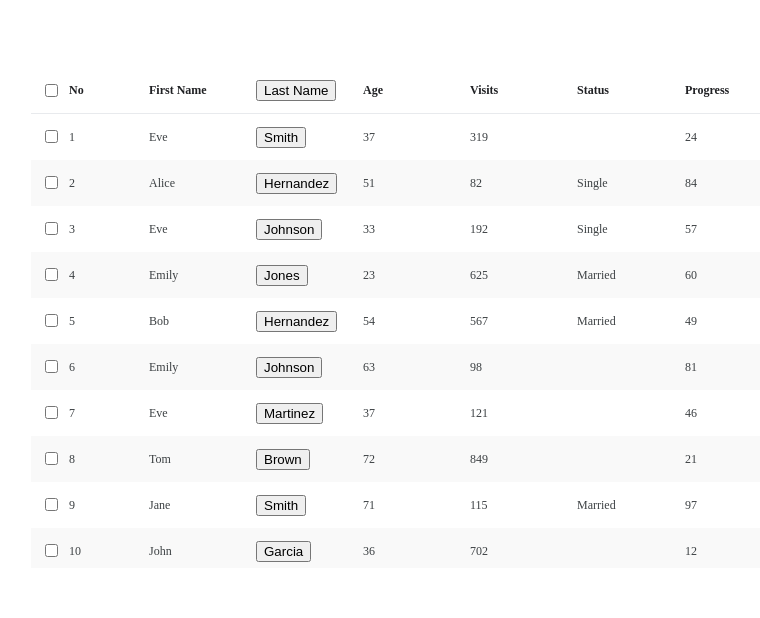
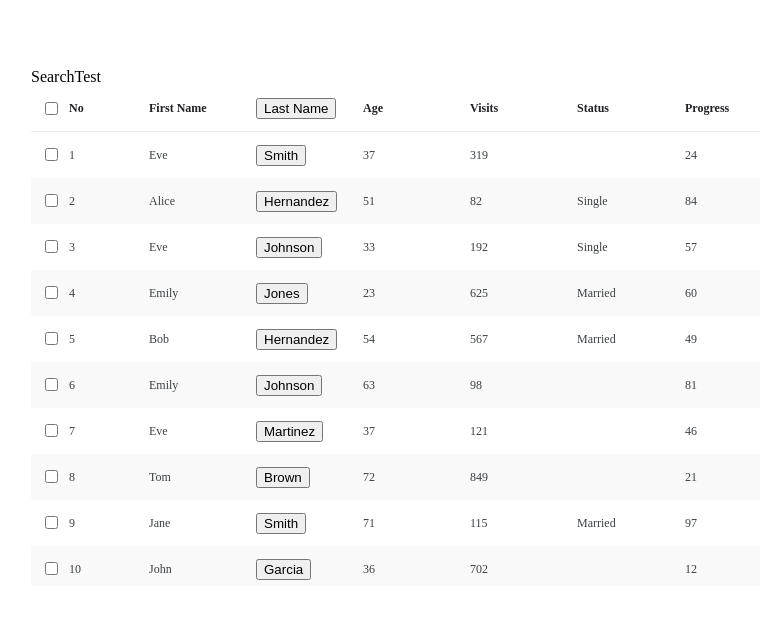
Before and after one commit to jeongye01/tanstack-table-wrapping, a React (Vite) app: page / in a window 1280 px wide. Shown: the top 618 px of the page, without its empty margins (37-797 px from the left). Built offline with nearby package versions, Linux system fonts and the light colour scheme.

Commit message:
feat: compound 초기

```diff
--- a/src/tables2/components/Container/TableContainer.tsx
+++ b/src/tables2/components/Container/TableContainer.tsx
@@ -1,21 +1,22 @@
-import React from 'react';
 import { useTableContext } from '../../tableContext';
+import { TableHeader } from '../Header/TableHeader';
+import { TableBody } from '../Body/TableBody';
 
-export const TableContainer = ({
-   containerRef,
-   children,
-   style,
-}: {
-   containerRef: React.RefObject<HTMLDivElement>;
-   children: React.ReactNode;
-   style: React.CSSProperties;
-}) => {
-   const { bottomRef } = useTableContext();
+export const TableContainer = () => {
+   const { bottomRef, containerRef, containerStyle, tableTotalHeight, tableTotalWidth } = useTableContext();
    return (
-      <div ref={containerRef} className="dbmaster-table-container dbmaster-table-scrollbar" style={style}>
-         {children}
-         <div ref={bottomRef} style={{ height: '3px', width: '100%', background: 'transparent' }}></div>
-         asdf
+      <div ref={containerRef} className="dbmaster-table-container dbmaster-table-scrollbar" style={containerStyle}>
+         <table
+            className="dbmaster-table"
+            style={{
+               height: tableTotalHeight,
+               width: tableTotalWidth,
+            }}
+         >
+            <TableHeader />
+            <TableBody />
+         </table>
+         <div ref={bottomRef} style={{ height: '3px', width: '100%', background: 'transparent' }} />
       </div>
    );
 };
--- /dev/null
+++ b/src/tables2/components/SearchTest.tsx
@@ -0,0 +1,8 @@
+import React from 'react';
+import { useTableContext } from '../tableContext';
+
+export const SearchTest = () => {
+   const { tableTotalWidth } = useTableContext();
+   console.log(tableTotalWidth);
+   return <div>SearchTest</div>;
+};
--- a/src/tables2/components/Table.tsx
+++ b/src/tables2/components/Table.tsx
@@ -1,82 +1,18 @@
-import { type TableOptions } from '@tanstack/react-table';
-import { useRef, type CSSProperties } from 'react';
 import { useTable } from '../hooks/useTable';
 import { TableProvider } from '../tableContext';
-import { TableHeader } from './Header/TableHeader';
-import { TableBody } from './Body/TableBody';
-import { TableContainer } from './Container/TableContainer';
+import { TableProps } from '../type';
 
-interface TableSizeOptions {
-   width?: CSSProperties['width'];
-   height?: CSSProperties['height'];
-   minWidth?: CSSProperties['minWidth'];
-   minHeight?: CSSProperties['minHeight'];
-   maxWidth?: CSSProperties['maxWidth'];
-   maxHeight?: CSSProperties['maxHeight'];
-}
-interface TableProps<TData> extends Pick<TableOptions<TData>, 'data' | 'columns'> {
-   enableRowIndex?: boolean;
-   onLoadMore?: () => void;
-   hasMoreData?: boolean;
-   option?: {
-      // size 옵션으로 바꿔야 하나
-      tableSize?: TableSizeOptions;
-      rowHeight?: number;
-      fontSize?: number;
-   };
-}
+export const Table = <TData,>(props: TableProps<TData> & { children: React.ReactNode }) => {
+   const { children, ...tableProps } = props;
 
-export const Table = <TData,>({
-   data,
-   columns,
-   option,
-   enableRowIndex,
-   onLoadMore,
-   hasMoreData,
-}: TableProps<TData>) => {
-   const { tableSize, rowHeight = 46, fontSize = 12 } = option || {};
-   const containerRef = useRef<HTMLDivElement>(null);
-   const table = useTable<TData>({
-      data,
-      columns,
-      rowHeight,
-      enableRowIndex,
-      containerRef,
-      onLoadMore,
-      hasMoreData,
-   });
+   const table = useTable<TData>(tableProps);
    return (
       <TableProvider
          value={{
             ...table,
          }}
       >
-         <TableContainer
-            containerRef={containerRef}
-            style={
-               {
-                  height: tableSize?.height ?? '100%',
-                  minHeight: tableSize?.minHeight,
-                  maxHeight: tableSize?.maxHeight,
-                  width: tableSize?.width ?? '100%',
-                  maxWidth: tableSize?.maxWidth,
-                  minWidth: tableSize?.minWidth,
-                  '--dbmaster-row-height': `${rowHeight}px`,
-                  '--dbmaster-font-size': `${fontSize}px`,
-               } as React.CSSProperties
-            }
-         >
-            <table
-               className="dbmaster-table"
-               style={{
-                  height: table.tableTotalHeight,
-                  width: table.tableTotalWidth,
-               }}
-            >
-               <TableHeader />
-               <TableBody />
-            </table>
-         </TableContainer>
+         {children}
       </TableProvider>
    );
 };
--- a/src/tables2/components/TableTest.tsx
+++ b/src/tables2/components/TableTest.tsx
@@ -2,6 +2,8 @@ import { type ColumnDef } from '@tanstack/react-table';
 
 import { Table } from './Table';
 import { RowIndexColumn } from './Column/RowIndexColumn';
+import { TableContainer } from './Container/TableContainer';
+import { SearchTest } from './SearchTest';
 
 function generateRandomData(count = 500) {
    const firstNames = ['John', 'Jane', 'Alice', 'Bob', 'Charlie', 'Eve', 'Grace', 'Tom', 'Emily', 'David'];
@@ -108,34 +110,15 @@ const columns: ColumnDef<Person>[] = [
       size: 500,
       minSize: 80,
    },
-   // columnHelper.accessor(row => row.lastName, {
-   //   id: 'lastName',
-   //   header: () => <span>Last Name</span>,
-   // }),
-   // columnHelper.accessor('age', {
-   //   header: () => 'Age',
-   //   cell: info => info.renderValue(),
-   // }),
-   // columnHelper.accessor('visits', {
-   //   header: () => <span>Visits</span>,
-   // }),
-   // columnHelper.accessor('status', {
-   //   header: 'Status',
-   // }),
-   // columnHelper.accessor('progress', {
-   //   header: 'Profile Progress',
-   // }),
 ];
 export const TableTest = () => {
    console.log(randomData.length);
    return (
       <div style={{ padding: '60px' }}>
-         <Table
-            data={randomData}
-            columns={columns}
-            onLoadMore={() => console.log('hid')}
-            option={{ tableSize: { height: '500px' } }}
-         />
+         <Table<Person> data={randomData} columns={columns} option={{ tableSize: { height: '500px' } }}>
+            <SearchTest />
+            <TableContainer />
+         </Table>
       </div>
    );
 };
--- /dev/null
+++ b/src/tables2/hooks/useColumnFilter.ts
@@ -0,0 +1,8 @@
+import { ColumnFiltersState } from '@tanstack/react-table';
+import { useState } from 'react';
+
+export const useColumnFilters = <TData>() => {
+   const [columnFilters, setColumnFilters] = useState<ColumnFiltersState>([]);
+
+   return { columnFilters, setColumnFilters };
+};
--- /dev/null
+++ b/src/tables2/hooks/useContainerStyle.ts
@@ -0,0 +1,20 @@
+import { ContainerStyle } from '../type';
+
+export const useContainerStyle = (option?: ContainerStyle) => {
+   const {
+      tableSize,
+      rowHeight = 46, // FIXME:
+      fontSize = 12,
+   } = option || {};
+   const containerStyle = {
+      height: tableSize?.height ?? '100%',
+      minHeight: tableSize?.minHeight,
+      maxHeight: tableSize?.maxHeight,
+      width: tableSize?.width ?? '100%',
+      maxWidth: tableSize?.maxWidth,
+      minWidth: tableSize?.minWidth,
+      '--dbmaster-row-height': `${rowHeight}px`,
+      '--dbmaster-font-size': `${fontSize}px`,
+   } as React.CSSProperties;
+   return { containerStyle };
+};
--- a/src/tables2/hooks/useTable.ts
+++ b/src/tables2/hooks/useTable.ts
@@ -1,41 +1,37 @@
-import { useState } from 'react';
+import { useRef, useState } from 'react';
 import {
    useReactTable,
    getCoreRowModel,
    getSortedRowModel,
-   type TableOptions,
    type SortingState,
+   getFilteredRowModel,
 } from '@tanstack/react-table';
 import { useContainerWidth } from './useContainerWidth';
 import { useColumnSize } from './useColumnSize';
 import { useExtendColumns } from './useExtendColumns';
 import { useDisplayRows } from './useDisplayRows';
 import { useInfiniteScroll } from './useInfiniteScroll';
-
-interface UseTableOptions<TData> extends TableOptions<TData> {
-   enableRowIndex?: boolean;
-   rowHeight: number;
-   containerRef: React.RefObject<HTMLDivElement>;
-   onLoadMore?: () => void;
-   hasMoreData?: boolean;
-}
+import { TableProps } from '../type';
+import { useContainerStyle } from './useContainerStyle';
+import { useColumnFilters } from './useColumnFilter';
 
 export function useTable<TData>({
    data,
    columns: initColumns,
    enableRowIndex,
-   rowHeight,
-   containerRef,
+   option,
    onLoadMore,
    hasMoreData,
-}: UseTableOptions<TData>) {
+}: TableProps<TData>) {
    const [sorting, setSorting] = useState<SortingState>([]);
+   const containerRef = useRef<HTMLDivElement>(null);
    const { size: containerSize } = useContainerWidth({ containerRef });
    const { extentedColumns: columns } = useExtendColumns({ columns: initColumns, enableRowIndex });
    const { columnSizeMap, onColumnResize, tableTotalWidth } = useColumnSize({
       columns,
       tableWidth: containerSize?.width,
    });
+   const { columnFilters, setColumnFilters } = useColumnFilters();
    const table = useReactTable({
       data,
       columns,
@@ -44,21 +40,27 @@ export function useTable<TData>({
       getCoreRowModel: getCoreRowModel(),
       getSortedRowModel: getSortedRowModel(),
       onSortingChange: setSorting,
+      getFilteredRowModel: getFilteredRowModel(),
       state: {
          sorting,
+         columnFilters,
       },
+      onColumnFiltersChange: setColumnFilters,
    });
 
    const { displayRows, tableTotalHeight, isEmptyState } = useDisplayRows({
+      // TODO: rows 적을때 동작안하게 하기
       rows: table.getRowModel().rows,
       containerRef,
-      rowHeight,
+      rowHeight: option?.rowHeight ?? 46, // FIXME:
    });
    const { bottomRef } = useInfiniteScroll({
       containerRef,
       onLoadMore,
       hasMoreData,
    });
+   const { containerStyle } = useContainerStyle(option);
+
    return {
       table,
       columnSizeMap,
@@ -68,5 +70,7 @@ export function useTable<TData>({
       displayRows,
       isEmptyState,
       bottomRef,
+      containerRef,
+      containerStyle,
    };
 }
--- a/src/tables2/tableContext.tsx
+++ b/src/tables2/tableContext.tsx
@@ -1,5 +1,6 @@
 import React, { createContext, useContext } from 'react';
 
+// TODO: table layout 관련 context 쪼개기
 interface TableContextType {
    table: any; // tanstack Table 객체
    columnSizeMap: Map<string, any>; // 컬럼 크기 정보
@@ -9,6 +10,8 @@ interface TableContextType {
    displayRows: any[]; // 가상화된 행 데이터
    isEmptyState: boolean;
    bottomRef: React.RefObject<HTMLDivElement>;
+   containerRef: React.RefObject<HTMLDivElement>;
+   containerStyle: React.CSSProperties;
 }
 
 const TableContext = createContext<TableContextType | null>(null);
```
Also changed, not shown: src/tables2/type.d.ts (added, +21 -0 lines), src/tables2/features/columnFilter.ts (added).
